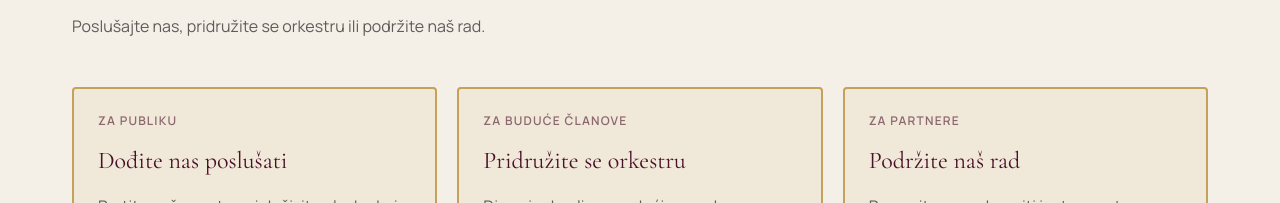
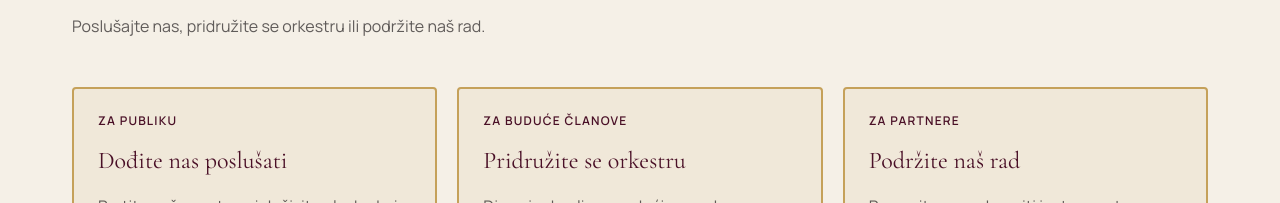
Before and after one commit to KonnyDaugh/hgd-stjepan-radic-website, a Next.js app: page / in a window 1280 px wide. Shown: the part 1003-1206 px from the top of the page. Built offline with nearby package versions, Linux system fonts and the light colour scheme.

Commit message:
fix: improve production compatibility and accessibility

```diff
--- a/src/app/globals.css
+++ b/src/app/globals.css
@@ -5,6 +5,7 @@
   --color-wine: #6b1e3b;
   --color-gold: #c5a15a;
   --color-gold-light: #d4b87a;
+  --color-gold-dark: #9b7d4a;
   --color-cream: #f5f0e7;
   --color-paper: #e8ddcb;
   --color-charcoal: #211c1e;
--- a/src/components/sections/archive-timeline.tsx
+++ b/src/components/sections/archive-timeline.tsx
@@ -140,7 +140,7 @@ export function ArchiveTimeline() {
                             {entry.date && (
                               <time
                                 dateTime={entry.date}
-                                className="text-sm text-charcoal/55"
+                                className="text-sm text-charcoal"
                               >
                                 {archiveDateFormatter.format(
                                   new Date(
--- a/src/components/sections/visitor-path-selector.tsx
+++ b/src/components/sections/visitor-path-selector.tsx
@@ -66,7 +66,7 @@ export function VisitorPathSelector() {
                         href={path.href}
                         className="group flex w-full flex-col rounded border-2 border-gold bg-gold/10 p-6 transition-all duration-300 hover:-translate-y-1 hover:bg-burgundy focus-visible:bg-burgundy focus-visible:outline-2 focus-visible:outline-offset-2 focus-visible:outline-gold active:translate-y-0 active:bg-burgundy"
                         >
-                        <span className="text-xs font-semibold uppercase tracking-widest text-burgundy/60 transition-colors group-hover:text-gold group-focus-visible:text-gold group-active:text-gold">
+                        <span className="text-xs font-semibold uppercase tracking-widest text-burgundy transition-colors group-hover:text-gold group-focus-visible:text-gold group-active:text-gold">
                             {path.label}
                         </span>
 
```
